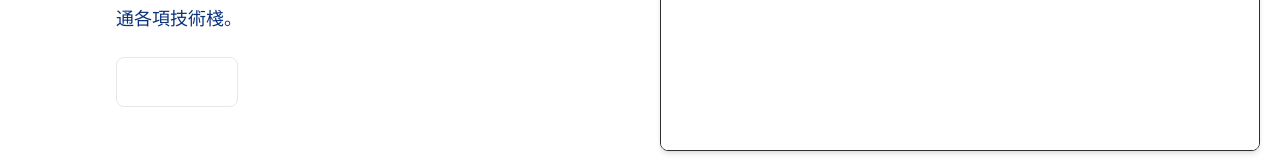
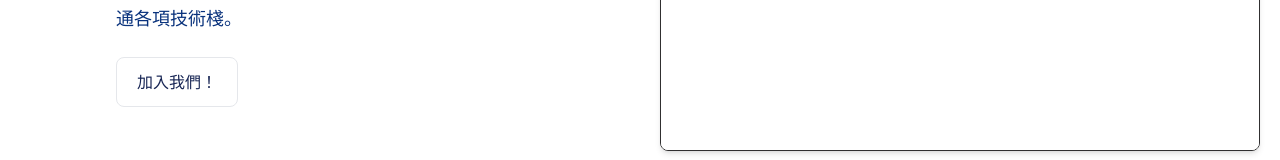
Before and after one commit to Bagel-tvbs/TVBS-Intern, a Next.js app: page / in a window 1280 px wide. Shown: the part 359-519 px from the top of the page. Built offline with nearby package versions, Linux system fonts and the light colour scheme.

Commit message:
bg-color

```diff
--- a/components/Main.tsx
+++ b/components/Main.tsx
@@ -28,12 +28,12 @@ export default function Main() {
             數位開發中心擁有強大的軟體開發團隊
             讓你在有限的時間內，開通各項技術棧。
           </p>
-          <div className="flex justify-center hover:scale-105 ">
+          <div className="flex justify-center hover:scale-105">
             <Link
-              className=" bg-[#090f7c] inline-flex items-center px-5 py-3 mt-2 font-medium text-white transition duration-500 ease-in-out transform bg-transparent border rounded-lg bg-gray-900 "
+              className=" inline-flex items-center px-5 py-3 mt-2 font-medium text-white transition duration-500 ease-in-out transform bg-transparent border rounded-lg "
               href="https://www.104.com.tw/job/7go5r?jobsource=company_job"
             >
-              <span className=" justify-center   text-white ">加入我們！</span>
+              <span className=" justify-center text-blue-950">加入我們！</span>
             </Link>
           </div>
         </div>
```
